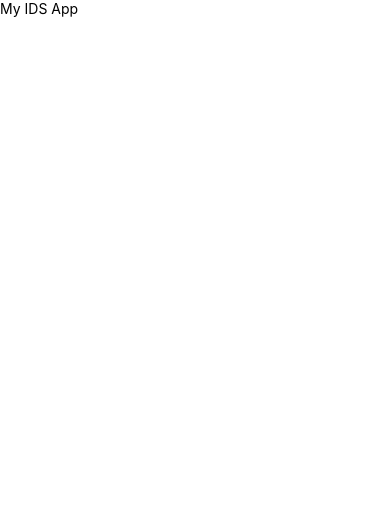
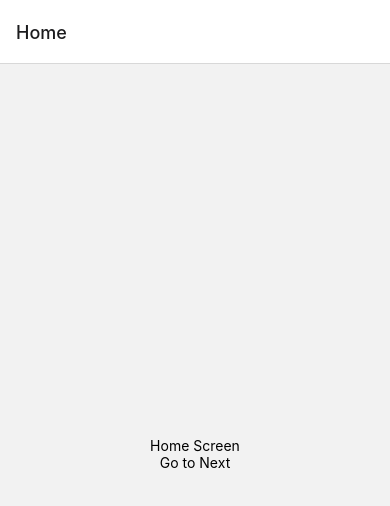
Before and after one commit to SagarChauhanVahan/IdarDarjiSamajApp, a React Native app: screen / in a window 390 px wide. Shown: the top 506 px of the page. Built offline with nearby package versions, Linux system fonts and the light colour scheme.

Commit message:
Routing Setup

```diff
--- a/App.tsx
+++ b/App.tsx
@@ -7,11 +7,12 @@
 
 import React from 'react';
 import {SafeAreaView, StyleSheet, Text} from 'react-native';
+import Router from './router';
 
 function App(): JSX.Element {
   return (
     <SafeAreaView style={styles.container}>
-      <Text>My IDS App</Text>
+      <Router />
     </SafeAreaView>
   );
 }
--- a/router/index.js
+++ b/router/index.js
@@ -0,0 +1,25 @@
+import * as React from 'react';
+import {NavigationContainer} from '@react-navigation/native';
+import {createNativeStackNavigator} from '@react-navigation/native-stack';
+import {Text, TouchableOpacity, View} from 'react-native';
+
+const Stack = createNativeStackNavigator();
+
+function HomeScreen({navigation}) {
+  return (
+    <View style={{flex: 1, alignItems: 'center', justifyContent: 'center'}}>
+      <Text>Home Screen</Text>
+      <TouchableOpacity onPress={()=>navigation.navigate('Next')}><Text>Go to Next</Text></TouchableOpacity>
+    </View>
+  );
+}
+
+export default function Router() {
+  return (
+    <NavigationContainer>
+      <Stack.Navigator initialRouteName="Home">
+        <Stack.Screen name="Home" component={HomeScreen} />
+      </Stack.Navigator>
+    </NavigationContainer>
+  );
+}
```
Also changed, not shown: package.json (+16 -15 lines), 4 other files (tests, documents, lock files or other folders).
